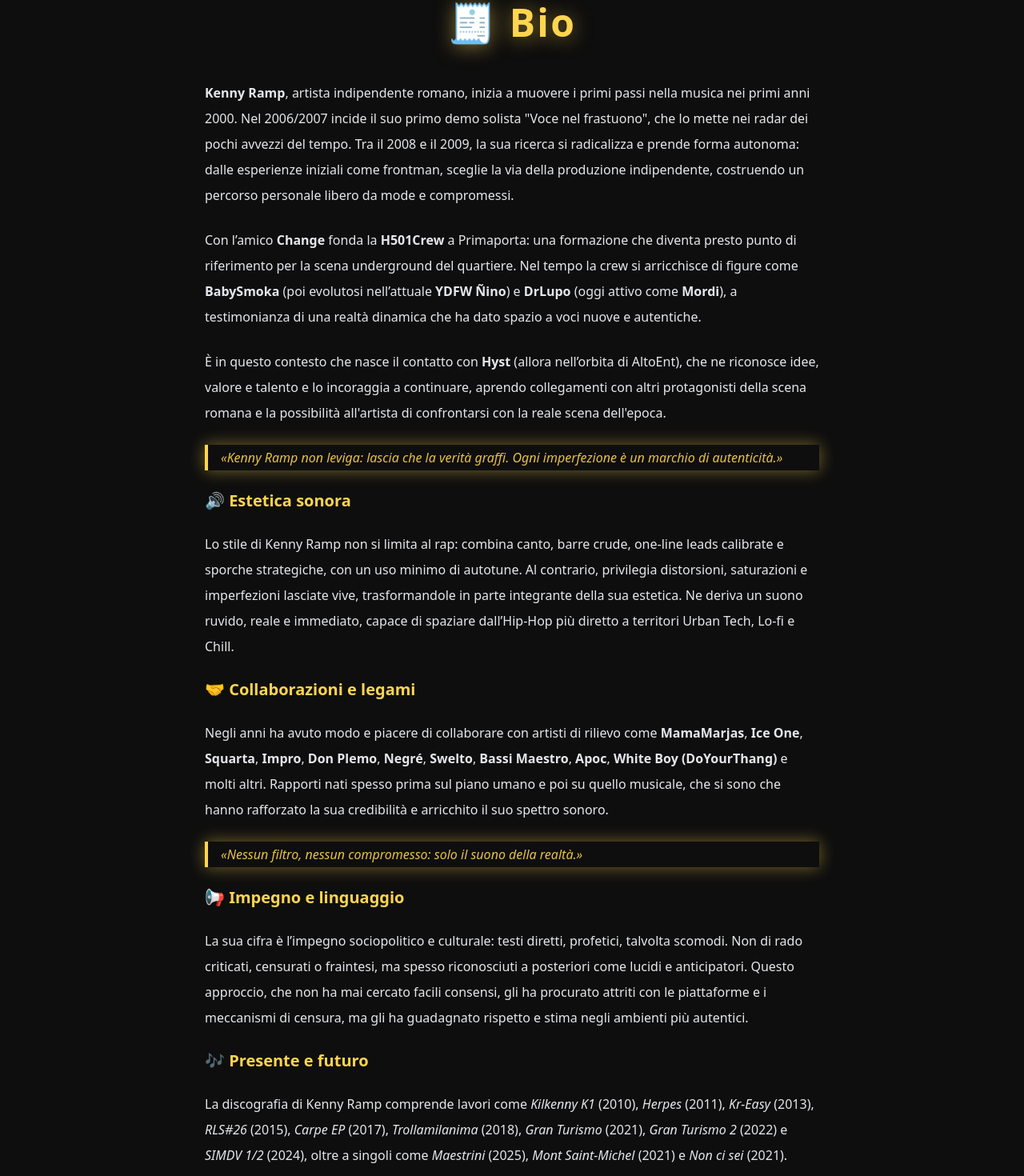
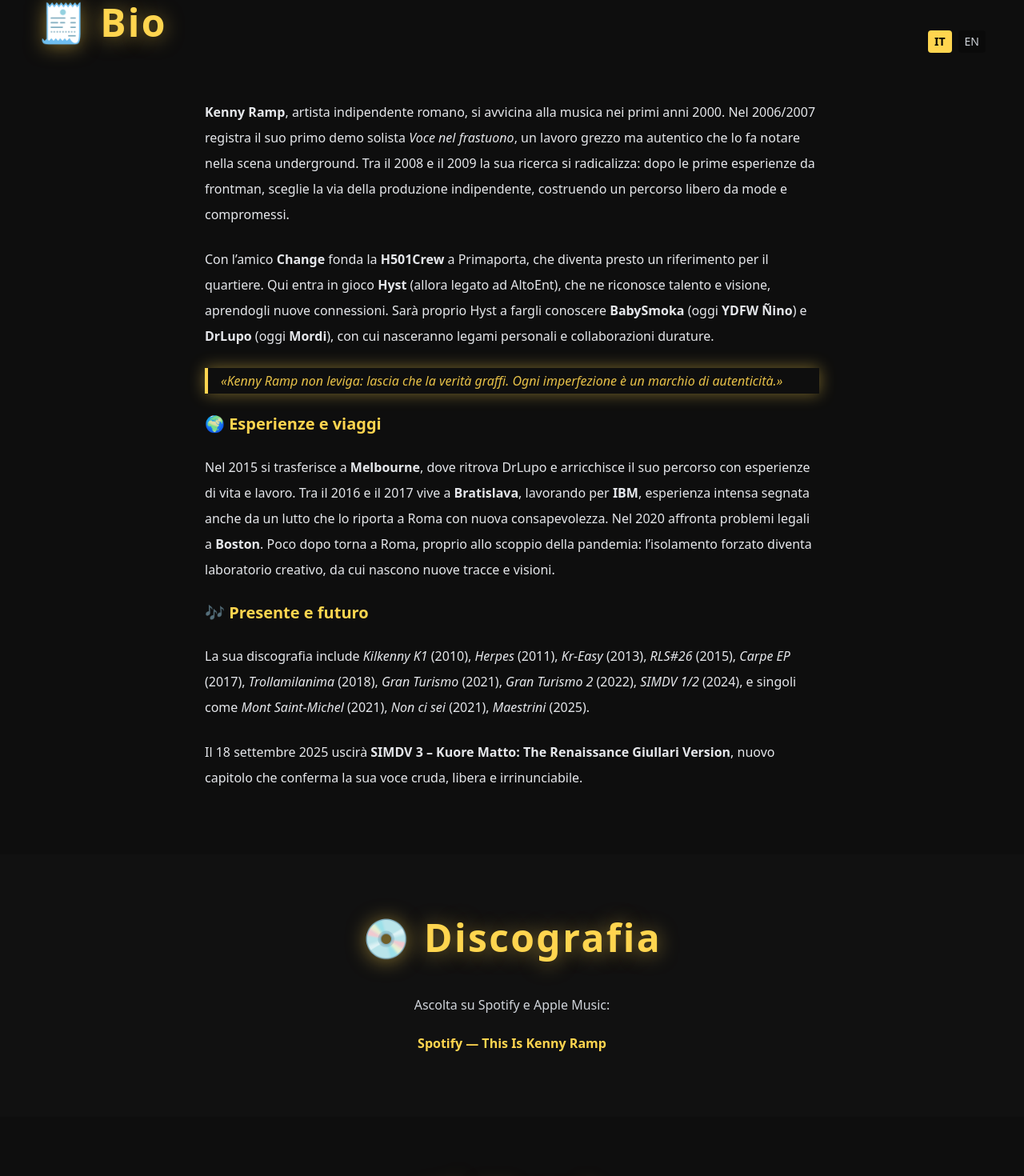
Before and after one commit to Kaglioster-hub/kennyramp, a Next.js app: page / in a window 1280 px wide. Shown: the part 876-2346 px from the top of the page at 80% size. Built offline with nearby package versions, Linux system fonts and the light colour scheme.

Commit message:
feat: aggiornata bio multilingua IT/EN

```diff
--- a/components/Bio.jsx
+++ b/components/Bio.jsx
@@ -1,98 +1,137 @@
+"use client";
+import { useState } from "react";
+
 export default function Bio() {
+  const [lang, setLang] = useState("it");
+
   return (
     <section id="bio" className="section bg-velvet">
       <div className="container text-center">
+        <div className="flex justify-between items-center mb-6">
           <h2 className="section-title">🧾 Bio</h2>
+          {/* Switch lingua */}
+          <div className="flex gap-2 text-sm">
+            <button
+              onClick={() => setLang("it")}
+              className={`px-2 py-1 rounded ${
+                lang === "it" ? "bg-gold text-black font-bold" : "bg-black/30 text-gray-300"
+              }`}
+            >
+              IT
+            </button>
+            <button
+              onClick={() => setLang("en")}
+              className={`px-2 py-1 rounded ${
+                lang === "en" ? "bg-gold text-black font-bold" : "bg-black/30 text-gray-300"
+              }`}
+            >
+              EN
+            </button>
+          </div>
+        </div>
 
         <div className="text-gray-200 max-w-3xl mx-auto leading-8 space-y-6 text-left">
-
-          {/* Intro */}
+          {lang === "it" ? (
+            <>
+              {/* --- VERSIONE ITALIANA --- */}
               <p>
-            <strong>Kenny Ramp</strong>, artista indipendente romano, inizia a muovere i
-            primi passi nella musica nei primi anni 2000. Nel 2006/2007 incide il suo
-            primo demo solista "Voce nel frastuono", che lo mette nei radar dei pochi avvezzi del tempo.
-            Tra il 2008 e il 2009, la sua ricerca si radicalizza e prende forma autonoma: dalle esperienze
-            iniziali come frontman, sceglie la via della produzione indipendente, costruendo un
-            percorso personale libero da mode e compromessi.
+                <strong>Kenny Ramp</strong>, artista indipendente romano, si avvicina alla musica
+                nei primi anni 2000. Nel 2006/2007 registra il suo primo demo solista{" "}
+                <em>Voce nel frastuono</em>, un lavoro grezzo ma autentico che lo fa notare nella
+                scena underground. Tra il 2008 e il 2009 la sua ricerca si radicalizza: dopo le
+                prime esperienze da frontman, sceglie la via della produzione indipendente,
+                costruendo un percorso libero da mode e compromessi.
               </p>
 
               <p>
-            Con l’amico <strong>Change</strong> fonda la <strong>H501Crew</strong> a Primaporta:
-            una formazione che diventa presto punto di riferimento per la scena
-            underground del quartiere. Nel tempo la crew si arricchisce di figure come{" "}
-            <strong>BabySmoka</strong> (poi evolutosi nell’attuale <strong>YDFW Ñino</strong>) e{" "}
-            <strong>DrLupo</strong> (oggi attivo come <strong>Mordi</strong>), a
-            testimonianza di una realtà dinamica che ha dato spazio a voci nuove e
-            autentiche.
+                Con l’amico <strong>Change</strong> fonda la <strong>H501Crew</strong> a Primaporta,
+                che diventa presto un riferimento per il quartiere. Qui entra in gioco{" "}
+                <strong>Hyst</strong> (allora legato ad AltoEnt), che ne riconosce talento e visione,
+                aprendogli nuove connessioni. Sarà proprio Hyst a fargli conoscere{" "}
+                <strong>BabySmoka</strong> (oggi <strong>YDFW Ñino</strong>) e{" "}
+                <strong>DrLupo</strong> (oggi <strong>Mordi</strong>), con cui nasceranno legami
+                personali e collaborazioni durature.
+              </p>
+
+              <blockquote className="border-l-4 border-gold pl-4 italic text-gold/90 shadow-glowGold">
+                «Kenny Ramp non leviga: lascia che la verità graffi. Ogni imperfezione è un marchio di autenticità.»
+              </blockquote>
+
+              <h3 className="text-xl font-semibold text-gold mt-8">🌍 Esperienze e viaggi</h3>
+              <p>
+                Nel 2015 si trasferisce a <strong>Melbourne</strong>, dove ritrova DrLupo e arricchisce
+                il suo percorso con esperienze di vita e lavoro. Tra il 2016 e il 2017 vive a{" "}
+                <strong>Bratislava</strong>, lavorando per <strong>IBM</strong>, esperienza intensa
+                segnata anche da un lutto che lo riporta a Roma con nuova consapevolezza. Nel 2020
+                affronta problemi legali a <strong>Boston</strong>. Poco dopo torna a Roma, proprio
+                allo scoppio della pandemia: l’isolamento forzato diventa laboratorio creativo, da cui
+                nascono nuove tracce e visioni.
+              </p>
+
+              <h3 className="text-xl font-semibold text-gold mt-8">🎶 Presente e futuro</h3>
+              <p>
+                La sua discografia include <em>Kilkenny K1</em> (2010), <em>Herpes</em> (2011),{" "}
+                <em>Kr-Easy</em> (2013), <em>RLS#26</em> (2015), <em>Carpe EP</em> (2017),{" "}
+                <em>Trollamilanima</em> (2018), <em>Gran Turismo</em> (2021),{" "}
+                <em>Gran Turismo 2</em> (2022), <em>SIMDV 1/2</em> (2024), e singoli come{" "}
+                <em>Mont Saint-Michel</em> (2021), <em>Non ci sei</em> (2021), <em>Maestrini</em> (2025).
+              </p>
+              <p>
+                Il 18 settembre 2025 uscirà <strong>SIMDV 3 – Kuore Matto: The Renaissance Giullari Version</strong>,
+                nuovo capitolo che conferma la sua voce cruda, libera e irrinunciabile.
+              </p>
+            </>
+          ) : (
+            <>
+              {/* --- ENGLISH VERSION --- */}
+              <p>
+                <strong>Kenny Ramp</strong>, independent artist from Rome, began his musical journey
+                in the early 2000s. In 2006/2007 he recorded his first solo demo{" "}
+                <em>Voce nel frastuono</em>, raw but authentic, which caught the attention of the
+                underground scene. Between 2008 and 2009 his path became more radical: after early
+                experiences as a frontman, he embraced full independence, building a career free from
+                trends and compromises.
               </p>
 
               <p>
-            È in questo contesto che nasce il contatto con <strong>Hyst</strong> (allora
-            nell’orbita di AltoEnt), che ne riconosce idee, valore e talento e lo
-            incoraggia a continuare, aprendo collegamenti con altri protagonisti della
-            scena romana e la possibilità all'artista di confrontarsi con la reale scena dell'epoca.
+                With his friend <strong>Change</strong>, he founded the <strong>H501Crew</strong> in
+                Primaporta, soon becoming a reference point for the neighborhood. At that time{" "}
+                <strong>Hyst</strong> (then linked to AltoEnt) recognized his talent and vision,
+                introducing him to new connections. It was Hyst who introduced him to{" "}
+                <strong>BabySmoka</strong> (now <strong>YDFW Ñino</strong>) and{" "}
+                <strong>DrLupo</strong> (now <strong>Mordi</strong>), with whom long-lasting bonds and
+                collaborations were built.
               </p>
 
-          {/* Callout */}
               <blockquote className="border-l-4 border-gold pl-4 italic text-gold/90 shadow-glowGold">
-            «Kenny Ramp non leviga: lascia che la verità graffi. Ogni imperfezione è un
-            marchio di autenticità.»
+                “Kenny Ramp does not polish: he lets truth scratch. Every imperfection is a mark of authenticity.”
               </blockquote>
 
-          {/* Estetica sonora */}
-          <h3 className="text-xl font-semibold text-gold mt-8">🔊 Estetica sonora</h3>
+              <h3 className="text-xl font-semibold text-gold mt-8">🌍 Experiences and journeys</h3>
               <p>
-            Lo stile di Kenny Ramp non si limita al rap: combina canto, barre crude,
-            one-line leads calibrate e sporche strategiche, con un uso minimo di
-            autotune. Al contrario, privilegia distorsioni, saturazioni e imperfezioni
-            lasciate vive, trasformandole in parte integrante della sua estetica. Ne
-            deriva un suono ruvido, reale e immediato, capace di spaziare
-            dall’Hip-Hop più diretto a territori Urban Tech, Lo-fi e Chill.
+                In 2015 he moved to <strong>Melbourne</strong>, reconnecting with DrLupo and enriching
+                his path with life and work experiences. From 2016 to 2017 he lived in{" "}
+                <strong>Bratislava</strong>, working for <strong>IBM</strong>—a period marked by both
+                intensity and personal loss that brought him back to Rome with new awareness. In 2020
+                he faced legal troubles in <strong>Boston</strong>. Shortly after, he returned to Rome
+                just as the pandemic began: the forced isolation became a creative laboratory, giving
+                birth to dozens of tracks and new visions.
               </p>
 
-          {/* Collaborazioni */}
-          <h3 className="text-xl font-semibold text-gold mt-8">🤝 Collaborazioni e legami</h3>
+              <h3 className="text-xl font-semibold text-gold mt-8">🎶 Present and future</h3>
               <p>
-            Negli anni ha avuto modo e piacere di collaborare con artisti di rilievo
-            come <strong>MamaMarjas</strong>, <strong>Ice One</strong>,{" "}
-            <strong>Squarta</strong>, <strong>Impro</strong>, <strong>Don Plemo</strong>,{" "}
-            <strong>Negré</strong>, <strong>Swelto</strong>,{" "}
-            <strong>Bassi Maestro</strong>, <strong>Apoc</strong>,{" "}
-            <strong>White Boy (DoYourThang)</strong> e molti altri. Rapporti nati spesso
-            prima sul piano umano e poi su quello musicale, che si sono  che hanno rafforzato la sua
-            credibilità e arricchito il suo spettro sonoro.
-          </p>
-
-          {/* Callout */}
-          <blockquote className="border-l-4 border-gold pl-4 italic text-gold/90 shadow-glowGold">
-            «Nessun filtro, nessun compromesso: solo il suono della realtà.»
-          </blockquote>
-
-          {/* Impegno */}
-          <h3 className="text-xl font-semibold text-gold mt-8">📢 Impegno e linguaggio</h3>
-          <p>
-            La sua cifra è l’impegno sociopolitico e culturale: testi diretti,
-            profetici, talvolta scomodi. Non di rado criticati, censurati o fraintesi,
-            ma spesso riconosciuti a posteriori come lucidi e anticipatori. Questo
-            approccio, che non ha mai cercato facili consensi, gli ha procurato attriti
-            con le piattaforme e i meccanismi di censura, ma gli ha guadagnato rispetto
-            e stima negli ambienti più autentici.
-          </p>
-
-          {/* Presente e futuro */}
-          <h3 className="text-xl font-semibold text-gold mt-8">🎶 Presente e futuro</h3>
-          <p>
-            La discografia di Kenny Ramp comprende lavori come <em>Kilkenny K1</em> (2010),{" "}
-            <em>Herpes</em> (2011), <em>Kr-Easy</em> (2013), <em>RLS#26</em> (2015),{" "}
-            <em>Carpe EP</em> (2017), <em>Trollamilanima</em> (2018),{" "}
-            <em>Gran Turismo</em> (2021), <em>Gran Turismo 2</em> (2022) e{" "}
-            <em>SIMDV 1/2</em> (2024), oltre a singoli come <em>Maestrini</em> (2025),{" "}
-            <em>Mont Saint-Michel</em> (2021) e <em>Non ci sei</em> (2021).
+                His discography includes <em>Kilkenny K1</em> (2010), <em>Herpes</em> (2011),{" "}
+                <em>Kr-Easy</em> (2013), <em>RLS#26</em> (2015), <em>Carpe EP</em> (2017),{" "}
+                <em>Trollamilanima</em> (2018), <em>Gran Turismo</em> (2021),{" "}
+                <em>Gran Turismo 2</em> (2022), <em>SIMDV 1/2</em> (2024), and singles such as{" "}
+                <em>Mont Saint-Michel</em> (2021), <em>Non ci sei</em> (2021), <em>Maestrini</em> (2025).
               </p>
               <p>
-            Oggi continua a produrre nuova musica, confermando il proprio posto come
-            voce autentica, cruda e irrinunciabile dell’indipendente italiano.
+                On September 18, 2025, he will release <strong>SIMDV 3 – Kuore Matto: The Renaissance Giullari Version</strong>,
+                a new chapter confirming his raw, free, and essential voice in the Italian independent scene.
               </p>
+            </>
+          )}
         </div>
       </div>
     </section>
```
Lines whose indentation alone changed are shown as unchanged.
